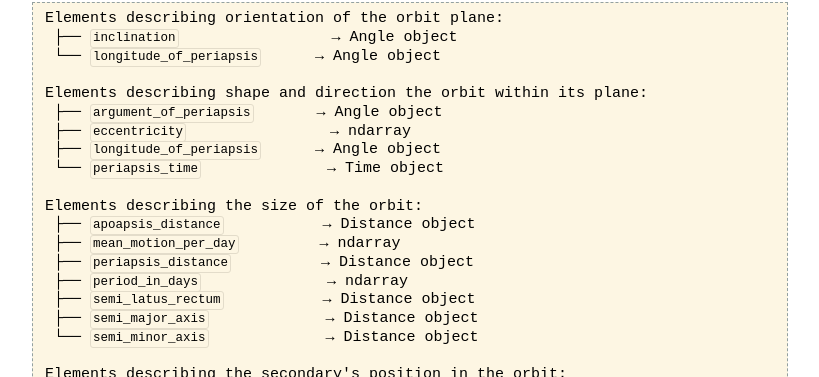
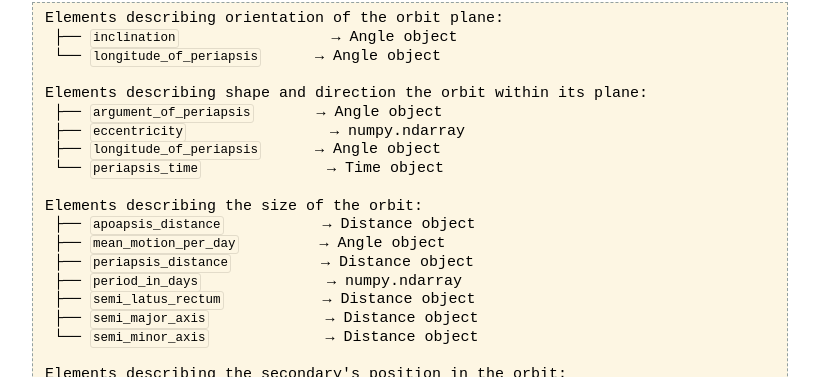
Before and after one commit to skyfielders/python-skyfield, a Sphinx documentation site: the page built from skyfield/documentation/elements.rst, in a window 1280 px wide. Shown: the part 689-1066 px from the top of the page, without its empty margins (230-1049 px from the left). Built offline with Sphinx 7.4.7, drawn with Linux system fonts in a browser that asks for light colours; some web fonts are replaced.

Commit message:
Fixes Documentation
Fix error and change ``ndarray`` to ``numpy.ndarray``

```diff
--- a/skyfield/documentation/api.rst
+++ b/skyfield/documentation/api.rst
@@ -226,7 +226,7 @@ returns an OsculatingElements object.
 ``OsculatingElements.argument_of_latitude``        Angle object
 ``OsculatingElements.argument_of_periapsis``       Angle object
 ``OsculatingElements.eccentric_anomaly``           Angle object
-``OsculatingElements.eccentricity``                ndarray
+``OsculatingElements.eccentricity``                numpy.ndarray
 ``OsculatingElements.inclination``                 Angle object
 ``OsculatingElements.longitude_of_ascending_node`` Angle object
 ``OsculatingElements.longitude_of_periapsis``      Angle object
@@ -235,7 +235,7 @@ returns an OsculatingElements object.
 ``OsculatingElements.mean_motion_per_day``         Angle object
 ``OsculatingElements.periapsis_distance``          Distance object
 ``OsculatingElements.periapsis_time``              Time object
-``OsculatingElements.period_in_days``              ndarray
+``OsculatingElements.period_in_days``              numpy.ndarray
 ``OsculatingElements.semi_latus_rectum``           Distance object
 ``OsculatingElements.semi_major_axis``             Distance object
 ``OsculatingElements.semi_minor_axis``             Distance object
--- a/skyfield/documentation/elements.rst
+++ b/skyfield/documentation/elements.rst
@@ -43,15 +43,15 @@ Here is a list of the attributes of the Elements object and their types:
 
     Elements describing shape and direction the orbit within its plane:
      ├── ``argument_of_periapsis``       → Angle object
-     ├── ``eccentricity``                → ndarray
+     ├── ``eccentricity``                → numpy.ndarray
      ├── ``longitude_of_periapsis``      → Angle object
      └── ``periapsis_time``              → Time object
 
     Elements describing the size of the orbit:
      ├── ``apoapsis_distance``           → Distance object
-     ├── ``mean_motion_per_day``         → ndarray
+     ├── ``mean_motion_per_day``         → Angle object
      ├── ``periapsis_distance``          → Distance object
-     ├── ``period_in_days``              → ndarray
+     ├── ``period_in_days``              → numpy.ndarray
      ├── ``semi_latus_rectum``           → Distance object
      ├── ``semi_major_axis``             → Distance object
      └── ``semi_minor_axis``             → Distance object
```
